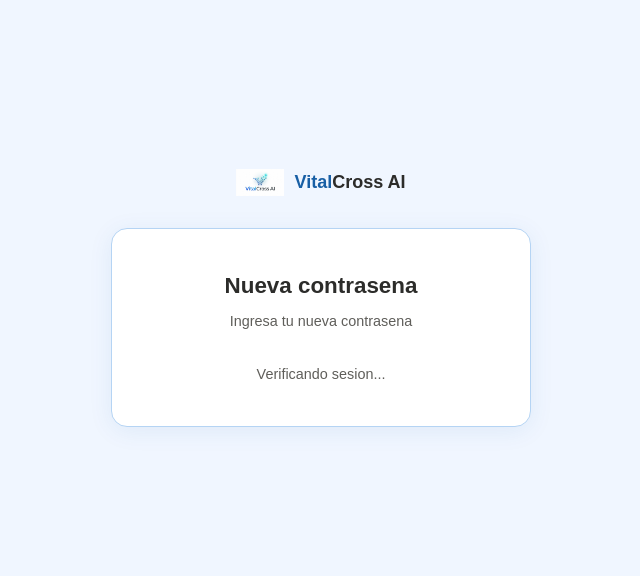
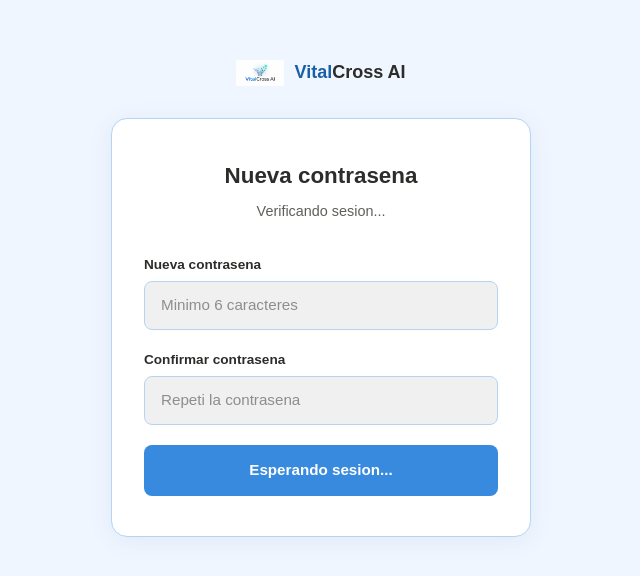
Before and after one commit to kalel3-hash/nutricion-v9, a Next.js app in the folder apps/web/: page /nueva-contrasena in a window 1280 px wide. Shown: the part 102-678 px from the top of the page, without its empty margins (319-959 px from the left). Built offline with nearby package versions, Linux system fonts and the light colour scheme; no server answers.

Commit message:
fix: eliminar timeout de recovery, solo usar onAuthStateChange

```diff
--- a/apps/web/src/app/nueva-contrasena/page.tsx
+++ b/apps/web/src/app/nueva-contrasena/page.tsx
@@ -12,34 +12,19 @@ export default function NuevaContrasenaPage() {
   const [loading, setLoading] = useState(false);
   const [error, setError] = useState<string | null>(null);
   const [sessionReady, setSessionReady] = useState(false);
-  const [checking, setChecking] = useState(true);
 
   useEffect(() => {
     const supabase = createClient();
 
-    // Escuchar el evento de recuperacion de contrasena
     const { data: { subscription } } = supabase.auth.onAuthStateChange(
-      async (event, session) => {
-        if (event === "PASSWORD_RECOVERY") {
+      (event, session) => {
+        if (event === "PASSWORD_RECOVERY" || (event === "SIGNED_IN" && session)) {
           setSessionReady(true);
-          setChecking(false);
-        } else if (event === "SIGNED_IN" && session) {
-          setSessionReady(true);
-          setChecking(false);
         }
       }
     );
 
-    // Timeout: si en 3 segundos no hay sesion, mostrar error
-    const timeout = setTimeout(() => {
-      setChecking(false);
-      setSessionReady(false);
-    }, 8000);
-
-    return () => {
-      subscription.unsubscribe();
-      clearTimeout(timeout);
-    };
+    return () => subscription.unsubscribe();
   }, []);
 
   async function handleSubmit(e: React.FormEvent) {
@@ -85,26 +70,16 @@ export default function NuevaContrasenaPage() {
           Nueva contrasena
         </h1>
         <p style={{ margin: "0 0 2rem", fontSize: "0.9rem", color: "#5F5E5A", textAlign: "center" }}>
-          Ingresa tu nueva contrasena
+          {sessionReady ? "Ingresa tu nueva contrasena" : "Verificando sesion..."}
         </p>
 
-        {checking ? (
-          <p style={{ textAlign: "center", color: "#5F5E5A", fontSize: "0.9rem" }}>
-            Verificando sesion...
-          </p>
-        ) : (
         <form onSubmit={handleSubmit} style={{ display: "flex", flexDirection: "column", gap: "1.25rem" }}>
-            {!sessionReady && !error && (
-              <div style={{ background: "#FEE2E2", border: "1px solid #FECACA", borderRadius: "8px", padding: "0.75rem 1rem", fontSize: "0.875rem", color: "#991B1B" }}>
-                El link de recuperacion es invalido o expiro.{" "}
-                <Link href="/recuperar-contrasena" style={{ color: "#991B1B", fontWeight: 600 }}>
-                  Solicitar uno nuevo
-                </Link>
-              </div>
-            )}
           {error && (
             <div style={{ background: "#FEE2E2", border: "1px solid #FECACA", borderRadius: "8px", padding: "0.75rem 1rem", fontSize: "0.875rem", color: "#991B1B" }}>
-                {error}
+              {error}{" "}
+              <Link href="/recuperar-contrasena" style={{ color: "#991B1B", fontWeight: 600 }}>
+                Solicitar nuevo link
+              </Link>
             </div>
           )}
           <div>
@@ -120,6 +95,7 @@ export default function NuevaContrasenaPage() {
                 width: "100%", padding: "0.75rem 1rem", borderRadius: "8px",
                 border: "1.5px solid #B5D4F4", fontSize: "0.95rem", color: "#2C2C2A",
                 background: sessionReady ? "#F8FBFF" : "#F0F0F0", outline: "none", boxSizing: "border-box" as const,
+                transition: "background 0.3s",
               }}
             />
           </div>
@@ -136,6 +112,7 @@ export default function NuevaContrasenaPage() {
                 width: "100%", padding: "0.75rem 1rem", borderRadius: "8px",
                 border: "1.5px solid #B5D4F4", fontSize: "0.95rem", color: "#2C2C2A",
                 background: sessionReady ? "#F8FBFF" : "#F0F0F0", outline: "none", boxSizing: "border-box" as const,
+                transition: "background 0.3s",
               }}
             />
           </div>
@@ -149,10 +126,9 @@ export default function NuevaContrasenaPage() {
               cursor: loading || !sessionReady ? "not-allowed" : "pointer",
             }}
           >
-              {loading ? "Guardando..." : "Guardar nueva contrasena"}
+            {loading ? "Guardando..." : sessionReady ? "Guardar nueva contrasena" : "Esperando sesion..."}
           </button>
         </form>
-        )}
       </div>
     </div>
   );
```
Lines whose indentation alone changed are shown as unchanged.
